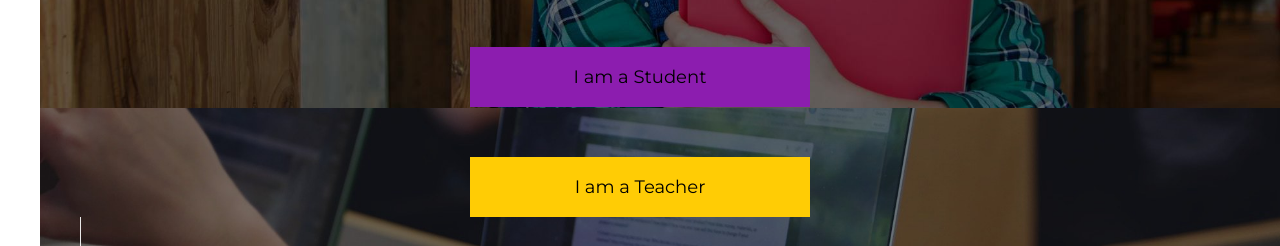
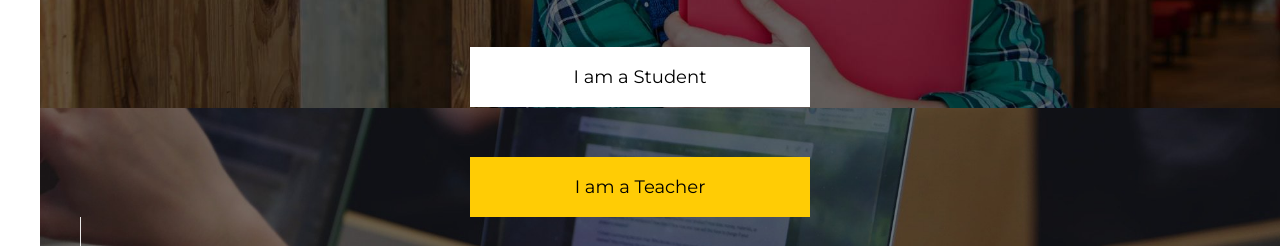
Before and after one commit to shubhamdalia/yellowmrkareem, a plain HTML site: page index.html in a window 1280 px wide. In both pictures the pointer is over the link "I am a Student". Shown: the part 492-738 px from the top of the page. Drawn offline with nearby package versions, Linux system fonts and the light colour scheme; a script that the page names is missing.

Commit message:
background-color-on-hover

```diff
--- a/assets/css/main.css
+++ b/assets/css/main.css
@@ -618,7 +618,7 @@ header .bluebutton{
 }
 
 .bluebutton:hover{
-	background-color: #8c1daf;
+	background-color: white;
 	transition: background-color 0.3s ease;
 	text-decoration: none;
 	color: black;
```
